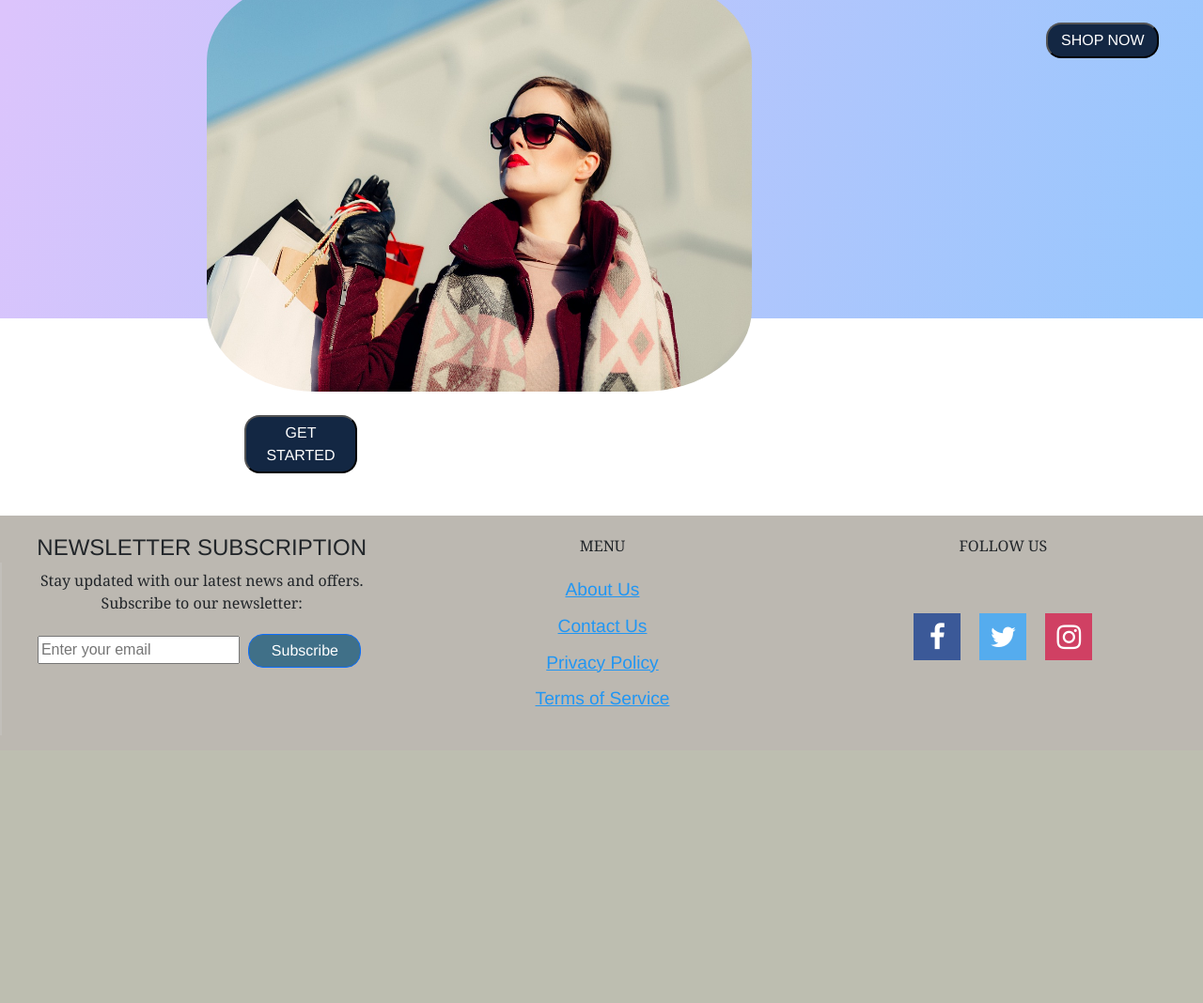
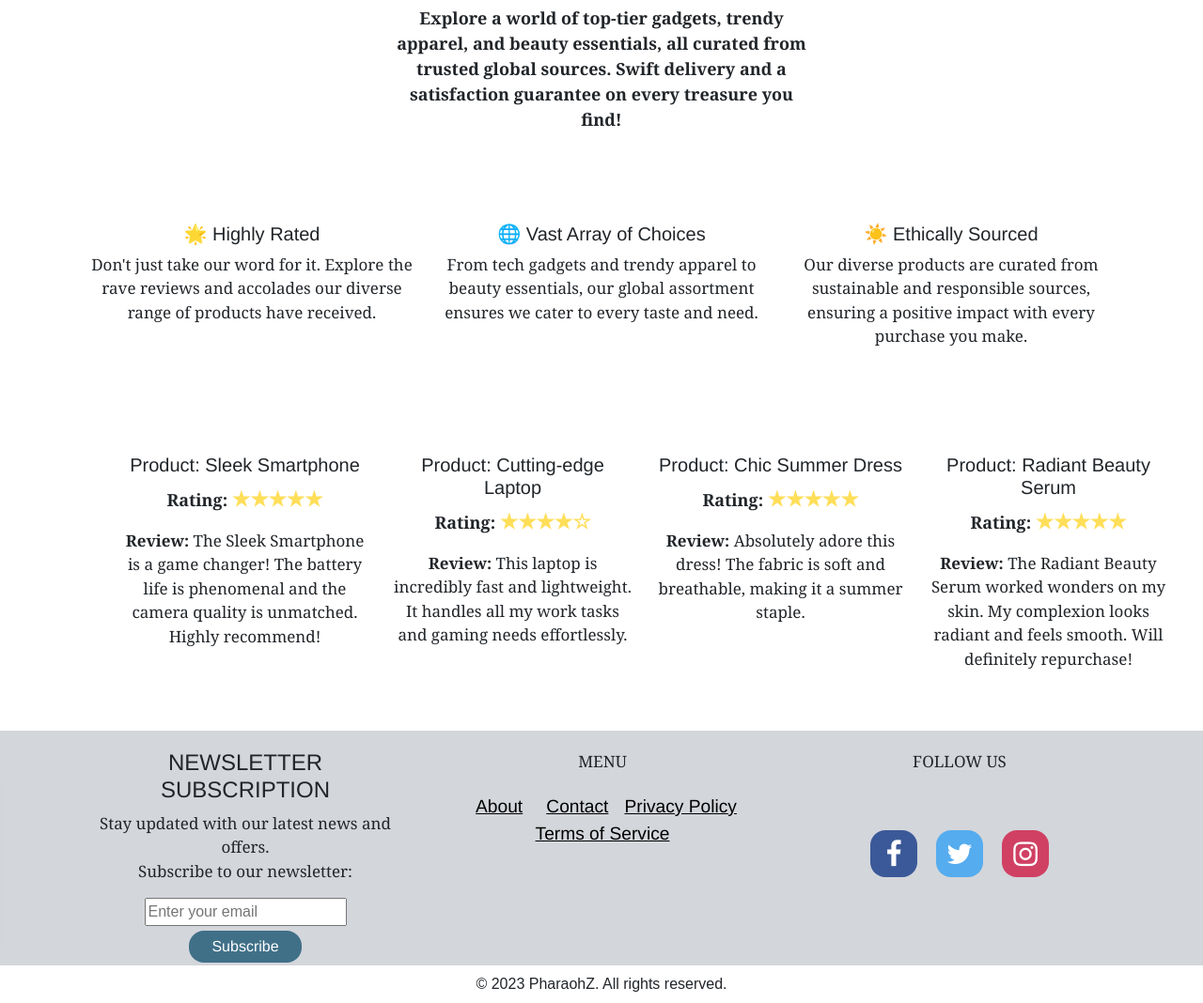
Before and after one commit to edomanuli/pharaohz-cart, a Flask app: page / in a window 1280 px wide; the page is wider, and only the part inside the window is pictured. Shown: the part 561-1629 px from the top of that part at 94% size. Before the commit the page ends 1313 px from the top of that part, so only its background shows below. Run offline with Flask 3, Linux system fonts and the light colour scheme.

Commit message:
Styling, code refactor, error correction

```diff
--- a/create_db.py
+++ b/create_db.py
@@ -1,12 +1,6 @@
 from server import app
 from models import User, Product, Cart, CartItem, Order, connect_to_db, db
 
-# anuli = User(first_name='Anuli', last_name='Edom', email='edomanuli@pharoahz.com', username='edomanuli', password='password')
-# frank = User(first_name='Frank', last_name='Oz', email='frank@pharoahz.com', username='frank91', password='password')
-
-# db.session.add(anuli)
-# db.session.add(frank)
-# db.session.commit()
 
 def create_db_command():
     """Creating and connecting database"""
--- a/server.py
+++ b/server.py
@@ -12,7 +12,7 @@ from models import db, User, Product, Cart, CartItem, Order, connect_to_db
 
 
 app = Flask(__name__)
-app.secret_key = os.environ.get('SECRET_KEY', 'Can I get Access?')
+app.secret_key = os.environ.get('SECRET_KEY')
 bcrypt = Bcrypt(app)
 login_manager = LoginManager(app)
 login_manager.login_view = 'login'
@@ -165,7 +165,8 @@ def get_local_products():
 @app.route('/products')
 def products():
     """Render products from the database"""
-    all_products = Product.query.all()
+    page = request.args.get('page', 1, type=int)
+    all_products = Product.query.paginate(page=page, per_page=20)
     return render_template('products.html', title='Products', products=all_products)
 
 
--- a/static/js/cart.js
+++ b/static/js/cart.js
@@ -12,20 +12,24 @@ const loadCartItems = () => {
             const selectCheckbox = document.createElement("input");
             selectCheckbox.setAttribute("type", "checkbox");
             selectCheckbox.setAttribute("id", "select-all");
+            selectCheckbox.classList.add("sticky-container")
             selectCheckbox.setAttribute("name", "select-all");
             selectCheckbox.setAttribute("value", "select-all-checkbox");
             cartContainer.appendChild(selectCheckbox);
 
 
+
+
             const selectCheckboxLabel = document.createElement("label");
             selectCheckboxLabel.setAttribute("for", "select-all");
-            selectCheckboxLabel.textContent = "Select All";
+            selectCheckboxLabel.classList.add("select-all-label", "sticky-container")
+            selectCheckboxLabel.textContent = "Select";
             cartContainer.appendChild(selectCheckboxLabel);
 
-            selectCheckboxLabel.classList.add("select-all-label")
+
 
             const deleteAll = document.createElement("button");
-            deleteAll.classList.add("delete-selected-items");
+            deleteAll.classList.add("delete-selected-items", "sticky-container");
             deleteAll.textContent = "Delete";
             deleteAll.addEventListener('click', () => {
                 // query selected items
@@ -61,7 +65,8 @@ const loadCartItems = () => {
                                 cartContainer.removeChild(removeElement);
 
                                 const totalPrice = document.getElementById('cart-total-price');
-                                totalPrice.textContent = "Total: $0.00";
+                                location.reload()
+                                totalPrice.textContent = "Total: " + total.toFixed(2);
                             });
                             alert(data.message);
                         } else {
@@ -74,7 +79,7 @@ const loadCartItems = () => {
             cartContainer.appendChild(deleteAll);
 
             const checkOut = document.createElement("button");
-            checkOut.classList.add("checkout-selected-items");
+            checkOut.classList.add("checkout-selected-items", "sticky-container");
             checkOut.textContent = "Checkout";
             checkOut.addEventListener('click', () => {
                 const selectedCheckboxes = document.querySelectorAll('input[name="selectedItems"]:checked');
@@ -153,7 +158,7 @@ const loadCartItems = () => {
                 const image = document.createElement("img");
                 image.setAttribute("src", item.product.thumbnail);
                 image.setAttribute("alt", item.product.title);
-                image.setAttribute("width", "250");
+                image.setAttribute("width", "150");
                 itemDiv.appendChild(image)
 
                 const title = document.createElement("h4");
@@ -175,7 +180,7 @@ const loadCartItems = () => {
                 itemDiv.appendChild(price);
 
                 const increment = document.createElement("button");
-                increment.classList.add("increase")
+                increment.classList.add("increase", "d-flex", "flex-wrap", "justify-content-evenly")
                 increment.textContent = "+";
                 increment.addEventListener('click', () => {
                     itemQuantity++;
@@ -188,7 +193,7 @@ const loadCartItems = () => {
                 itemDiv.appendChild(increment);
 
                 const decrement = document.createElement("button");
-                decrement.classList.add("decrease")
+                decrement.classList.add("decrease", "d-flex", "flex-wrap", "justify-content-evenly")
                 decrement.textContent = "-";
                 decrement.addEventListener('click', () => {
                     if (itemQuantity > 0) {
--- a/static/styles.css
+++ b/static/styles.css
@@ -13,12 +13,23 @@ h1, h2, h3, h4, h5, button, .btn-primary {
 
 p {
     font-family: Georgia, 'Times New Roman', Times, serif;
+    font-size: 17px;
+}
+
+.brand-name {
+    font-size: 30px;
 }
 
 a {
     font-family: 'Franklin Gothic Medium', 'Arial Narrow', Arial, sans-serif;
     font-size: larger;
     font-stretch: expanded;
+}
+
+.layout-p {
+    font-size: large;
+    font-weight: bold;
+    font-family: Georgia, 'Times New Roman', Times, serif;
 }
 
 main, footer {
@@ -32,13 +43,18 @@ main, footer {
     min-height: 100vh;
 }
 
+.review span {
+    color: #FFDE59;
+    font-size: larger;
+}
+
 main {
     flex: 1 0 auto;
 }
 
 footer {
     display: flex;
-    background-color: #bcb8b1;
+    background-color: #d3d6db;
     height: 250px;
 }
 
@@ -53,7 +69,7 @@ hr {
 }
 
 .footer-columns:not(:last-child) {
-    border-right: 0.5px solid #bcb8b1;
+    border-right: 0.5px solid none;
 }
 
 .clearfix::after {
@@ -106,6 +123,8 @@ h1, h2 {
     margin: 5px;
     padding: 5px;
     width: 120px;
+    text-align: center;
+    border: none;
 }
 
 .btn-primary:hover {
@@ -252,11 +271,15 @@ color: grey;
     list-style: none;
     padding: 5px;
     margin: 5px;
-    /* display: block; */
 }
 
-.pages-nav li {
+.pages-nav li a {
     margin-bottom: 10px;
+    color: black;
+}
+
+.pages-nav li a:hover {
+    color: #6643b5;
 }
 
 .social-icons {
@@ -273,6 +296,7 @@ color: grey;
     width: 50px;
     text-align: center;
     text-decoration: none;
+    border-radius: 16px;
   }
 
 .fa:hover {
@@ -433,7 +464,11 @@ input[type="checkbox"] {
 
 .main-home {
     height: 100vh;
-    background: linear-gradient(109.6deg, rgb(220, 196, 252) 11.2%, rgb(150, 199, 253) 100.2%);
+    background: linear-gradient(109.6deg, rgb(220, 196, 252) 11.2%,
+    rgb(150, 199, 253) 100.2%);
+    display: flex;
+    align-items: center;
+
 }
 
 .home-row:after {
@@ -507,9 +542,10 @@ input[type="checkbox"] {
     color: white;
     border-radius: 16px;
     margin: 25px;
-    padding: 5px;
+    padding: 8px;
     width: 120px;
     margin-left: 240px;
+    text-align: center;
 }
 
 .main-home img, video {
--- a/templates/account.html
+++ b/templates/account.html
@@ -3,7 +3,7 @@
 {% block content %}
 
 <div class="container content-section">
-    <div class="media">
+    <div class="media justify-content-center align-items-center">
         <img class="rounded-circle account-img" src="{{ image_file }}">
         <div class= "media-body">
             <h3 class="account-heading">{{ current_user.username }}</h3>
--- a/templates/cart.html
+++ b/templates/cart.html
@@ -3,12 +3,12 @@
 {% block content %}
 
 <div class="container">
-    <div class="row mt-5" id="cart-products">
+    <div class="row mt-2" id="cart-products">
         <h2>Your Shopping Cart</h2>
 
     </div>
 
-    <div class="checkout-form">
+    <div class="checkout-form p-1">
         <h2>Checkout</h2>
         <div class="checkout-row">
         <div class="checkout-col-75">
@@ -19,7 +19,7 @@
                 <div class="checkout-col-50">
                     <h3>Billing Address</h3>
                     <label for="fname"><i class="fa fa-user"></i> Full Name</label>
-                    <input type="text" id="fname" name="firstname" placeholder="Anndy L. Lary">
+                    <input type="text" id="fname" name="firstname" placeholder="Jane L. Doe">
                     <label for="email"><i class="fa fa-envelope"></i> Email</label>
                     <input type="text" id="email" name="email" placeholder="anuli@example.com">
                     <label for="adr"><i class="fa fa-address-card-o"></i> Address</label>
--- a/templates/homepage.html
+++ b/templates/homepage.html
@@ -1,19 +1,80 @@
 {% extends 'layout.html' %}
 
 {% block content %}
-<div class="main-home">
-    <div class="home-row">
-      <div class="column-66">
-        <h1>Welcome To Pharoahz</h1>
-        <h4>Find everything you need in one store</h4>
-        <p>Shop for the best deals on electronics, fashion, home appliances, kids items and more</p>
-        <img src="static/images/people-2594683_1280.jpg" alt="">
-        <button type="button" class="button1">GET STARTED</button>
+
+<div class="container text-center">
+  <div class="row">
+    <div class="col">
+      <img
+        src="static/images/Store-banner.png"
+        alt="Store banner"
+        class="img-fluid"
+      />
+      <div class="container text-center">
+        <div class="col-6 mx-auto text-center text-wrap">
+          <p class="layout-p m-5">
+            Explore a world of top-tier gadgets, trendy apparel, and beauty essentials,
+            all curated from trusted global sources. Swift delivery and a satisfaction
+            guarantee on every treasure you find!
+          </p>
+        </div>
       </div>
-      <div class="column-33">
-        <video src="static/images/coverr-women-with-christmas-gift-bags-5988-1080p.mp4" class="object-fit-contain" autoplay></video>
-        <button type="button" class="button1">SHOP NOW</button>
+      <div class="container text-center">
+        <div class="row align-items-start pt-5">
+          <div class="col-md-4">
+            <h5>🌟 Highly Rated</h5>
+            <p>
+              Don't just take our word for it. Explore the rave reviews
+              and accolades our diverse range of products have received.
+            </p>
+          </div>
+          <div class="col">
+            <h5>🌐 Vast Array of Choices</h5>
+            <p>
+              From tech gadgets and trendy apparel to beauty essentials,
+              our global assortment ensures we cater to every taste and need.
+            </p>
+          </div>
+          <div class="col">
+            <h5>☀️ Ethically Sourced</h5>
+            <p>
+              Our diverse products are curated from sustainable and responsible sources,
+              ensuring a positive impact with every purchase you make.
+            </p>
+          </div>
+        </div>
+      </div>
+    </div>
+    <div class="container text-center m-5">
+      <div class="row align-items-start pt-5">
+        <div class="col review">
+          <h5>Product: Sleek Smartphone</h5>
+          <p class="layout-p">Rating: <span>★★★★★</span></p>
+          <p><strong>Review: </strong>The Sleek Smartphone is a game changer! The battery life is phenomenal and the camera quality is unmatched. Highly recommend!</p>
+      </div>
+
+      <div class="col review">
+          <h5>Product: Cutting-edge Laptop</h5>
+          <p class="layout-p">Rating: <span>★★★★☆</span></p>
+          <p><strong>Review: </strong>This laptop is incredibly fast and lightweight. It handles all my work tasks and gaming needs effortlessly.</p>
+      </div>
+
+      <div class="col review">
+          <h5>Product: Chic Summer Dress</h5>
+          <p class="layout-p">Rating: <span>★★★★★</span></p>
+          <p><strong>Review: </strong>Absolutely adore this dress! The fabric is soft and breathable, making it a summer staple.</p>
+      </div>
+
+      <div class="col review">
+          <h5>Product: Radiant Beauty Serum</h5>
+          <p class="layout-p">Rating: <span>★★★★★</span></p>
+          <p><strong>Review: </strong>The Radiant Beauty Serum worked wonders on my skin. My complexion looks radiant and feels smooth. Will definitely repurchase!</p>
+      </div>
+
       </div>
     </div>
   </div>
+  </div>
+</div>
+
 {% endblock content %}
--- a/templates/layout.html
+++ b/templates/layout.html
@@ -17,10 +17,10 @@
   </head>
   <body>
 
-      <header class="container-fluid fixed-top">
+      <header class="fixed-top">
         <nav class="navbar navbar-expand-lg">
-          <div class="container-fluid">
-            <a class="navbar-brand" href="{{ url_for('home') }}">Pharoahz</a>
+          <div class="container">
+            <a class="navbar-brand brand-name" href="{{ url_for('home') }}">PharoahZ</a>
             <button
               class="navbar-toggler"
               type="button"
@@ -40,7 +40,7 @@
                   >
                 </li>
                 <li class="nav-item">
-                  <a class="nav-link" href="{{ url_for('products') }}">Products</a>
+                  <a class="nav-link" href="{{ url_for('products') }}">Shop</a>
                 </li>
                 <li class="nav-item">
                   {% if current_user.is_authenticated %}
@@ -69,7 +69,7 @@
 
               </form>
               <a class="navbar-brand me-2" href="{{ url_for('cart_page') }}" id="Shopping">
-                <i style="font-size:24px" class="fa">&#xf07a;</i>
+                <i style="font-size:30px" class="fa">&#xf07a;</i>
               </a>
                 <button class="navbar-toggler" type="button" data-bs-toggle="collapse"
                   data-bs-target="#navbarText" aria-controls="navbarText"
@@ -98,7 +98,7 @@
 
       <footer>
         <hr>
-        <div class="container-fluid text-center footer-container">
+        <div class="container text-center footer-container">
           <div class="row">
             <div class="col footer-columns">
               <h4>NEWSLETTER SUBSCRIPTION</h3>
@@ -111,9 +111,9 @@
             </div>
             <div class="col footer-columns">
               <p>MENU</p>
-              <ul class="pages-nav">
-                <li><a href="#about">About Us</a></li>
-                <li><a href="#contact">Contact Us</a></li>
+              <ul class="pages-nav d-flex flex-wrap justify-content-evenly">
+                <li><a href="#about" class="p-2">About</a></li>
+                <li><a href="#contact">Contact</a></li>
                 <li><a href="#privacy">Privacy Policy</a></li>
                 <li><a href="#terms">Terms of Service</a></li>
             </ul>
@@ -129,6 +129,9 @@
           </div>
         </div>
       </footer>
+      <div class="copyright text-center p-2">
+        &copy; 2023 PharaohZ. All rights reserved.
+    </div>
     </div>
     <script src="{{ url_for('static', filename='js/cart.js') }}"></script>
     <script src="https://cdn.jsdelivr.net/npm/bootstrap@5.3.2/dist/js/bootstrap.bundle.min.js"
```
Also changed, not shown: other parts of static/styles.css (+56 -27 lines), templates/products.html (+16 -2 lines), static/images/Store-banner.png (added).
